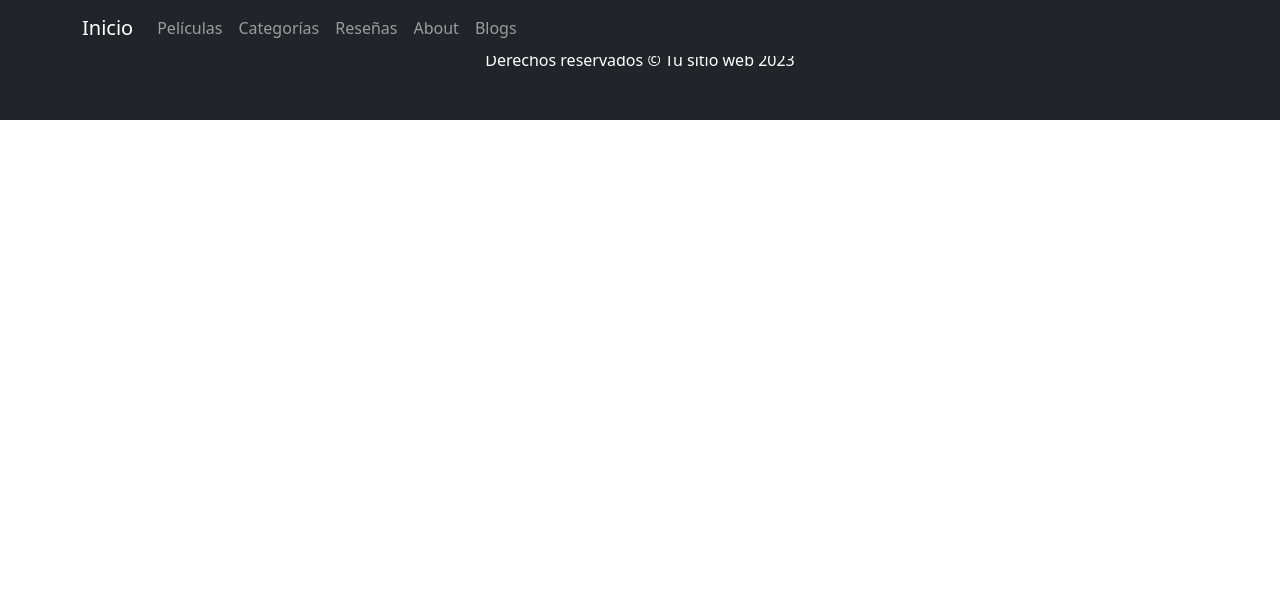
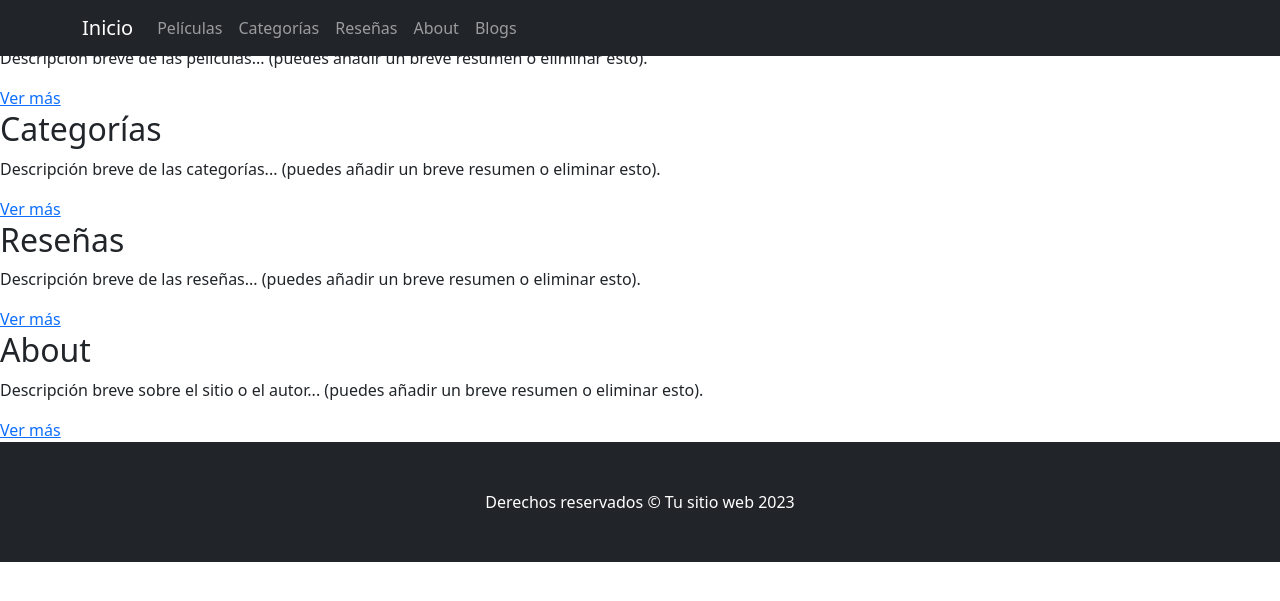
Before and after one commit to Veld111/Proyecto_Final_Bruno_Delvitto, a Django app: page /AppBlog/pages/ in a window 1280 px wide. Shown: the top 601 px of the page. Run offline with Django 4.2, Linux system fonts and the light colour scheme; data that the repository does not hold is empty; some libraries are stand-ins or nearby versions.

Commit message:
pagina blogs funcionando, falta mejorarla

```diff
--- a/Blog_Page/AppBlog/templates/AppBlog/lista_blogs.html
+++ b/Blog_Page/AppBlog/templates/AppBlog/lista_blogs.html
@@ -3,13 +3,37 @@
 {% block title %} Inicio {% endblock title %}
 
 {% block main %}
-<!-- Aquí tu contenido existente -->
+<div class="section-summary">
+  <h2>Películas</h2>
+  <p>Descripción breve de las películas... (puedes añadir un breve resumen o eliminar esto).</p>
+  <a href="{% url 'peliculas' %}">Ver más</a>
+</div>
 
-<!-- Aquí añadir la lista de blogs -->
+<div class="section-summary">
+  <h2>Categorías</h2>
+  <p>Descripción breve de las categorías... (puedes añadir un breve resumen o eliminar esto).</p>
+  <a href="{% url 'categorias' %}">Ver más</a>
+</div>
+
+<div class="section-summary">
+  <h2>Reseñas</h2>
+  <p>Descripción breve de las reseñas... (puedes añadir un breve resumen o eliminar esto).</p>
+  <a href="{% url 'resenas' %}">Ver más</a>
+</div>
+
+<div class="section-summary">
+  <h2>About</h2>
+  <p>Descripción breve sobre el sitio o el autor... (puedes añadir un breve resumen o eliminar esto).</p>
+  <a href="{% url 'about' %}">Ver más</a>
+</div>
+
+<!-- Luego, tus blogs -->
 {% for blog in blogs %}
-  <h2>{{ blog.titulo }}</h2>
-  <p>{{ blog.resumen }}</p>
-  <a href="{% url 'detalle_blog' blog.id %}">Leer más</a>
+  <div class="blog-summary">
+      <h2>{{ blog.titulo }}</h2>
+      <p>{{ blog.contenido|slice:":200" }}...</p>
+      <a href="{% url 'detalle_blog' blog.id %}">Leer más</a>
+  </div>
 {% endfor %}
 
 {% endblock main %}
--- a/Blog_Page/AppBlog/views.py
+++ b/Blog_Page/AppBlog/views.py
@@ -15,7 +15,7 @@ def lista_blogs(request):
 
 
 def inicio(request):
-    blogs = Blog.objects.all()  # Falta esta línea
+    blogs = Blog.objects.all()
     return render(request, 'AppBlog/index.html', {'blogs': blogs})
 
 def peliculas(request):
```
